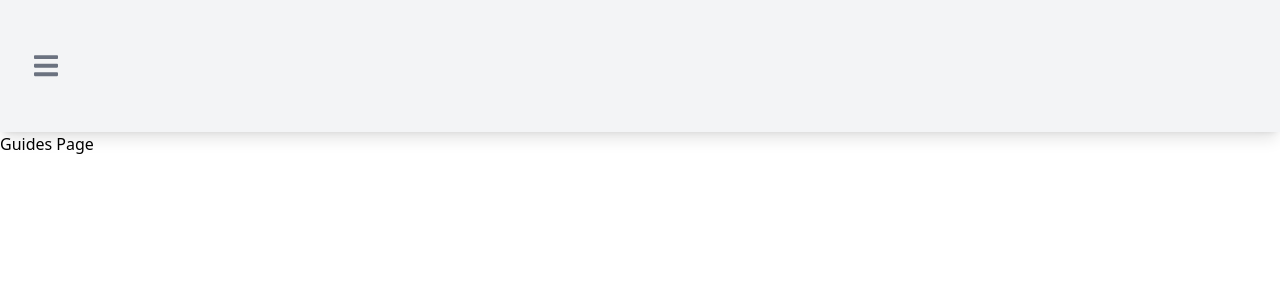
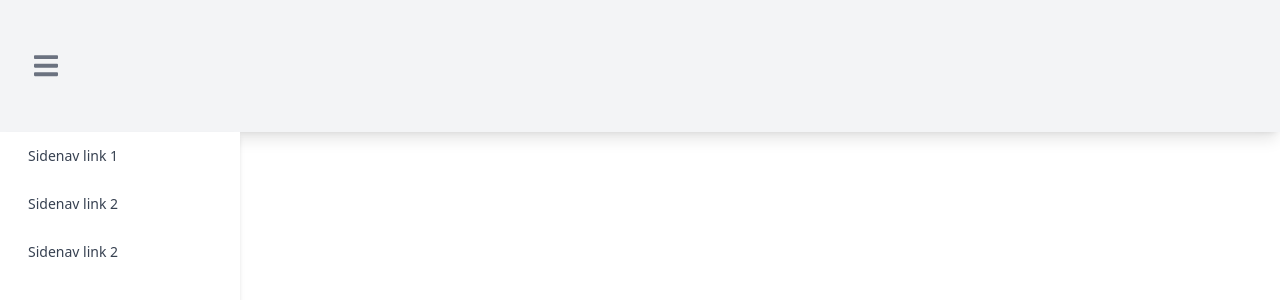
Before and after one commit to CuriousDeveloperr/Curious-Developer, a React (Create React App) app in the folder curious-dev/: page /guides in a window 1280 px wide. Shown: the top 300 px of the page. Built offline with nearby package versions, Linux system fonts and the light colour scheme; what tw-elements would draw is missing.

Commit message:
Sidebar
Sidebar added to guides page

Navbar now navigates back and forth through the home and guides page

```diff
--- a/curious-dev/src/view/Guides/GuidesPage.jsx
+++ b/curious-dev/src/view/Guides/GuidesPage.jsx
@@ -1,8 +1,10 @@
 import React from 'react'
+import Sidebar from './Sidebar/Sidebar'
 
 export default function GuidesPage() {
     return(
         <div>
+            <Sidebar />
             Guides Page
         </div>
     )
--- /dev/null
+++ b/curious-dev/src/view/Guides/Sidebar/Sidebar.jsx
@@ -0,0 +1,19 @@
+import React from "react";
+
+export default function Sidebar() {
+    return(
+    <div class="w-60 h-full shadow-md bg-white px-1 absolute">
+        <ul class="relative">
+            <li class="relative">
+                <a class="flex items-center text-sm py-4 px-6 h-12 overflow-hidden text-gray-700 text-ellipsis whitespace-nowrap rounded hover:text-gray-900 hover:bg-gray-100 transition duration-300 ease-in-out" href="#!" data-mdb-ripple="true" data-mdb-ripple-color="dark">Sidenav link 1</a>
+            </li>
+            <li class="relative">
+                <a class="flex items-center text-sm py-4 px-6 h-12 overflow-hidden text-gray-700 text-ellipsis whitespace-nowrap rounded hover:text-gray-900 hover:bg-gray-100 transition duration-300 ease-in-out" href="#!" data-mdb-ripple="true" data-mdb-ripple-color="dark">Sidenav link 2</a>
+            </li>
+            <li class="relative">
+                <a class="flex items-center text-sm py-4 px-6 h-12 overflow-hidden text-gray-700 text-ellipsis whitespace-nowrap rounded hover:text-gray-900 hover:bg-gray-100 transition duration-300 ease-in-out" href="#!" data-mdb-ripple="true" data-mdb-ripple-color="dark">Sidenav link 2</a>
+            </li>
+        </ul>
+    </div>
+    )
+}
--- a/curious-dev/src/view/Navbar/Navbar.jsx
+++ b/curious-dev/src/view/Navbar/Navbar.jsx
@@ -44,7 +44,7 @@ export default function Navbar() {
 
                             <ul className="navbar-nav flex flex-col pl-0 list-style-none mr-auto">
                                 <li className="nav-item px-2">
-                                    <a className="nav-link active" aria-current="page" href="#">Home</a>
+                                    <Link to="/" className="nav-link active" aria-current="page" >Home</Link>
                                 </li>
                                 <li className="nav-item pr-2">
                                     <Link to="/guides" className="nav-link text-gray-500 hover:text-gray-700 focus:text-gray-700 p-0" >Guides</Link>
```
